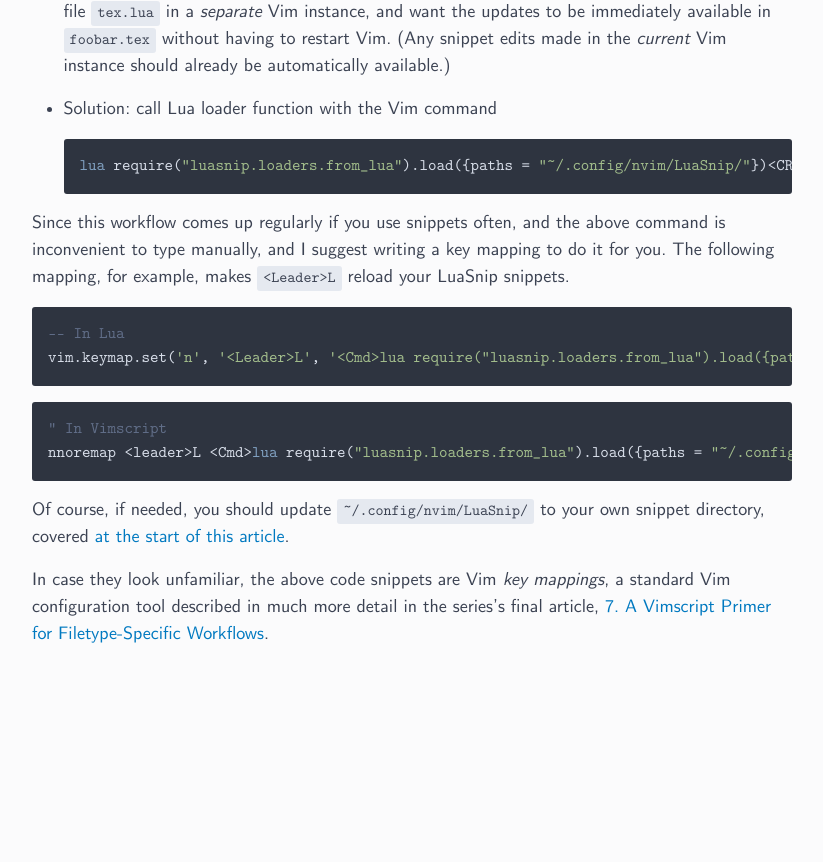
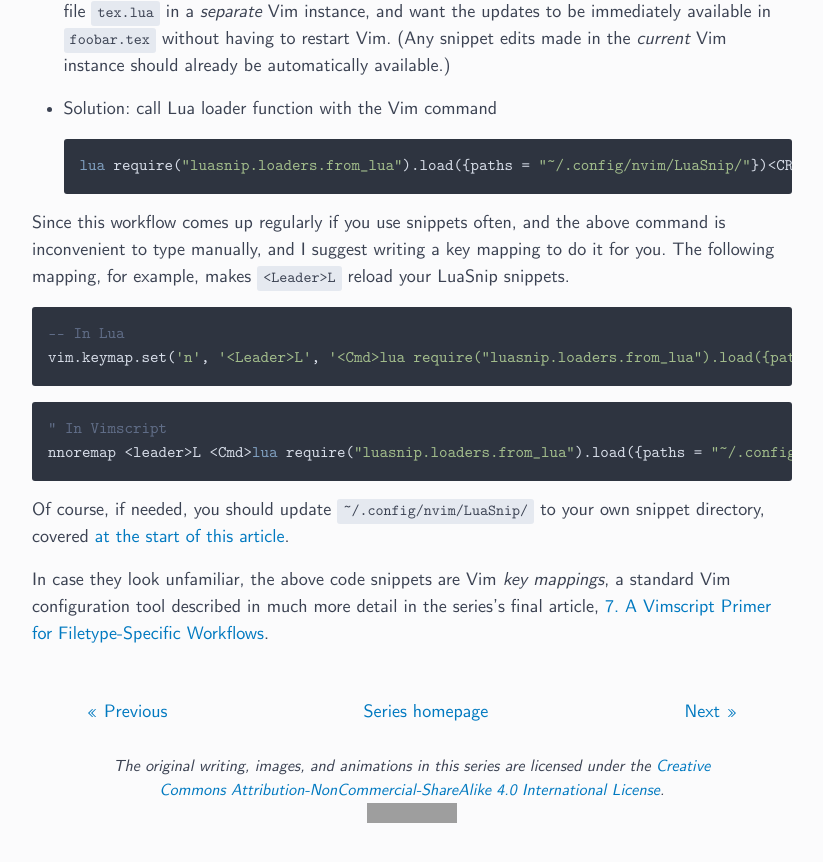
Before and after one commit to ejmastnak/ejmastnak.github.io, a Jekyll site: the page built from tutorials/vim-latex/luasnip.md, in a window 1280 px wide and 900 px high, scrolled down 37055 px. Shown: the top 862 px of the window, without its empty margins (228-1051 px from the left). Built offline with Jekyll 4.4.1, drawn with Linux system fonts in a browser that asks for light colours; before the commit the page ends 37756 px from its top, so only the background shows below that; grey boxes are pictures that could not be loaded.

Commit message:
(luasnip): add footer

```diff
--- a/tutorials/vim-latex/luasnip.md
+++ b/tutorials/vim-latex/luasnip.md
@@ -1414,3 +1414,7 @@ nnoremap <leader>L <Cmd>lua require("luasnip.loaders.from_lua").load({paths = "~
 Of course, if needed, you should update `~/.config/nvim/LuaSnip/` to your own snippet directory, covered [at the start of this article](#loading-snippets-and-directory-structure).
 
 In case they look unfamiliar, the above code snippets are Vim *key mappings*, a standard Vim configuration tool described in much more detail in the series's final article, [7. A Vimscript Primer for Filetype-Specific Workflows]({% link tutorials/vim-latex/vimscript.md %}).
+
+{% include vim-latex-navbar.html %}
+
+{% include vim-latex-license.html %}
```
